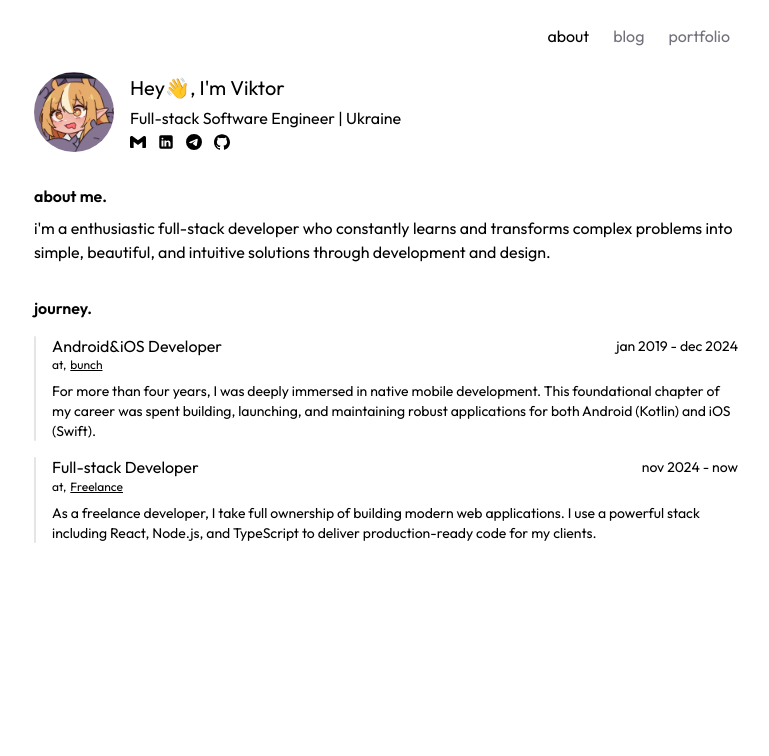
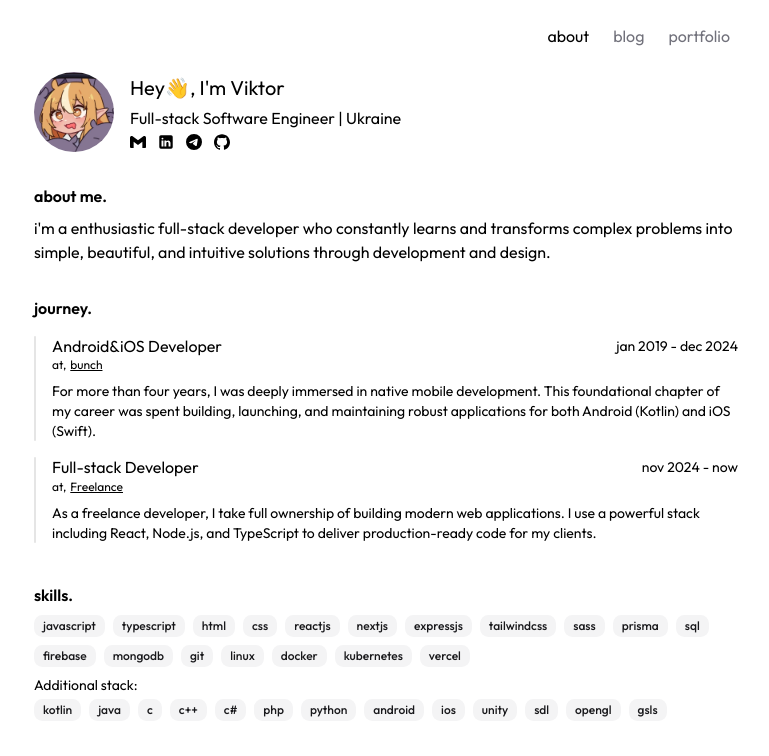
Before and after one commit to kotleni/kotleni.github.io, a Next.js app: page / in a window 1280 px wide. Shown: the top 756 px of the page, without its empty margins (254-1023 px from the left). Built offline with nearby package versions, Linux system fonts and the light colour scheme.

Commit message:
feat: skills badges on about page

```diff
--- a/src/app/page.tsx
+++ b/src/app/page.tsx
@@ -1,5 +1,6 @@
 'use client';
 import {SocialIcon} from '@/components/social-icon';
+import {Badge} from '@/components/ui/badge';
 import {GithubLogo} from '@/icons/github-logo';
 import {GmailLogo} from '@/icons/gmail-logo';
 import {LinkedinLogo} from '@/icons/linkedin-logo';
@@ -117,6 +118,68 @@ export default function Home() {
                     />
                 </div>
             </section>
+            <section className="mt-4">
+                <p className="font-semibold">skills.</p>
+
+                <div className="mt-2 flex flex-row flex-wrap gap-2">
+                    {[
+                        // Core
+                        'javascript',
+                        'typescript',
+                        'html',
+                        'css',
+                        // Frameworks and libraries
+                        'reactjs',
+                        'nextjs',
+                        'expressjs',
+                        // Styling
+                        'tailwindcss',
+                        'sass',
+                        // Databases
+                        'prisma',
+                        'sql',
+                        'firebase',
+                        'mongodb',
+                        // DevOps
+                        'git',
+                        'linux',
+                        'docker',
+                        'kubernetes',
+                        'vercel',
+                    ].map(skill => {
+                        return (
+                            <Badge key={skill} variant="secondary">
+                                {skill}
+                            </Badge>
+                        );
+                    })}
+                </div>
+
+                <p className="mt-2 mb-1 text-sm">Additional stack:</p>
+                <div className="flex flex-row flex-wrap gap-2">
+                    {[
+                        'kotlin',
+                        'java',
+                        'c',
+                        'c++',
+                        'c#',
+                        'php',
+                        'python',
+                        'android',
+                        'ios',
+                        'unity',
+                        'sdl',
+                        'opengl',
+                        'gsls',
+                    ].map(skill => {
+                        return (
+                            <Badge key={skill} variant="secondary">
+                                {skill}
+                            </Badge>
+                        );
+                    })}
+                </div>
+            </section>
         </div>
     );
 }
--- /dev/null
+++ b/src/components/ui/badge.tsx
@@ -0,0 +1,46 @@
+import * as React from 'react';
+import {Slot} from '@radix-ui/react-slot';
+import {cva, type VariantProps} from 'class-variance-authority';
+
+import {cn} from '@/lib/utils';
+
+const badgeVariants = cva(
+    'inline-flex items-center justify-center rounded-md border px-2 py-0.5 text-xs font-medium w-fit whitespace-nowrap shrink-0 [&>svg]:size-3 gap-1 [&>svg]:pointer-events-none focus-visible:border-ring focus-visible:ring-ring/50 focus-visible:ring-[3px] aria-invalid:ring-destructive/20 dark:aria-invalid:ring-destructive/40 aria-invalid:border-destructive transition-[color,box-shadow] overflow-hidden',
+    {
+        variants: {
+            variant: {
+                default:
+                    'border-transparent bg-primary text-primary-foreground [a&]:hover:bg-primary/90',
+                secondary:
+                    'border-transparent bg-secondary text-secondary-foreground [a&]:hover:bg-secondary/90',
+                destructive:
+                    'border-transparent bg-destructive text-white [a&]:hover:bg-destructive/90 focus-visible:ring-destructive/20 dark:focus-visible:ring-destructive/40 dark:bg-destructive/60',
+                outline:
+                    'text-foreground [a&]:hover:bg-accent [a&]:hover:text-accent-foreground',
+            },
+        },
+        defaultVariants: {
+            variant: 'default',
+        },
+    },
+);
+
+function Badge({
+    className,
+    variant,
+    asChild = false,
+    ...props
+}: React.ComponentProps<'span'> &
+    VariantProps<typeof badgeVariants> & {asChild?: boolean}) {
+    const Comp = asChild ? Slot : 'span';
+
+    return (
+        <Comp
+            data-slot="badge"
+            className={cn(badgeVariants({variant}), className)}
+            {...props}
+        />
+    );
+}
+
+export {Badge, badgeVariants};
```
